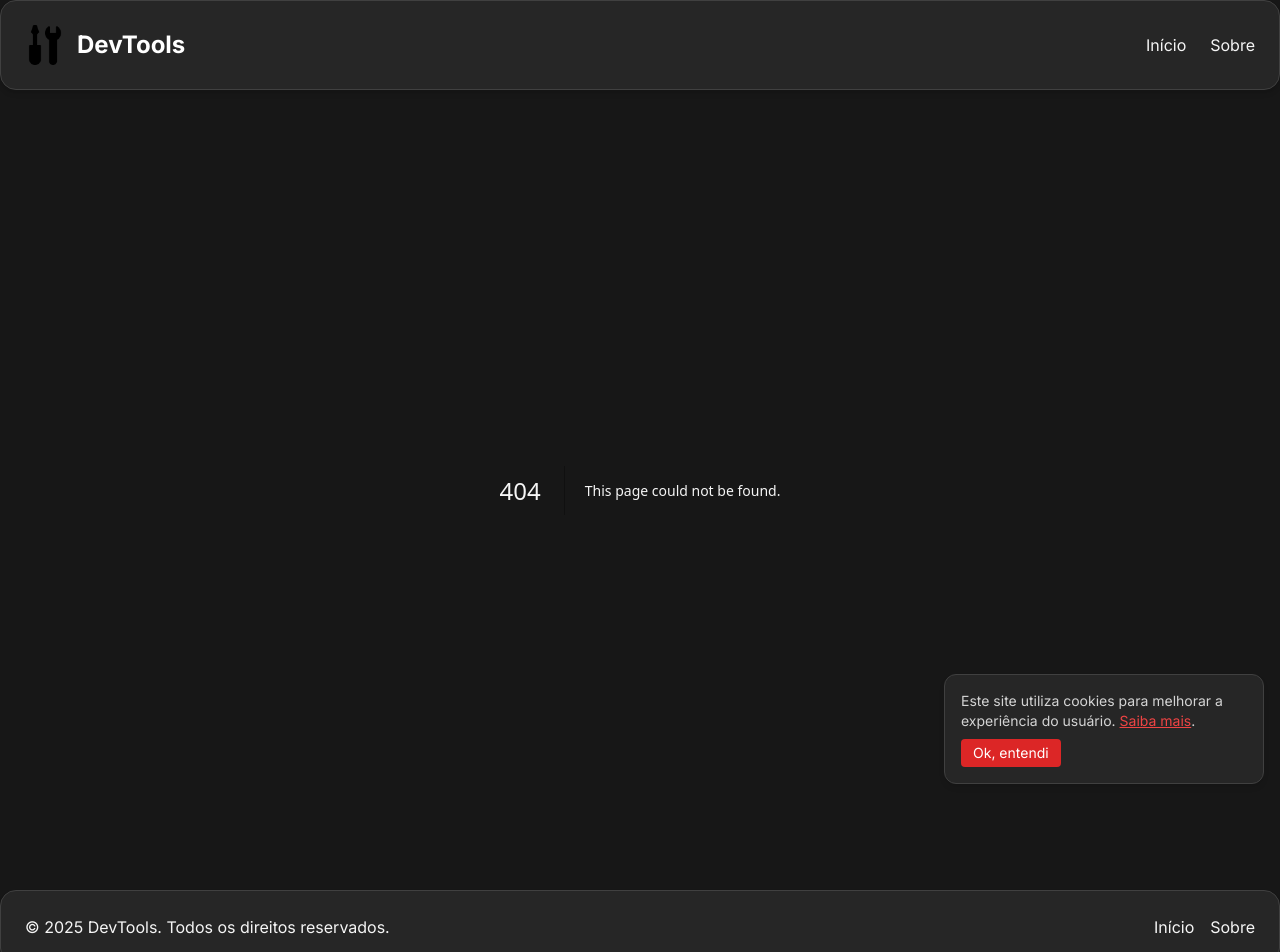
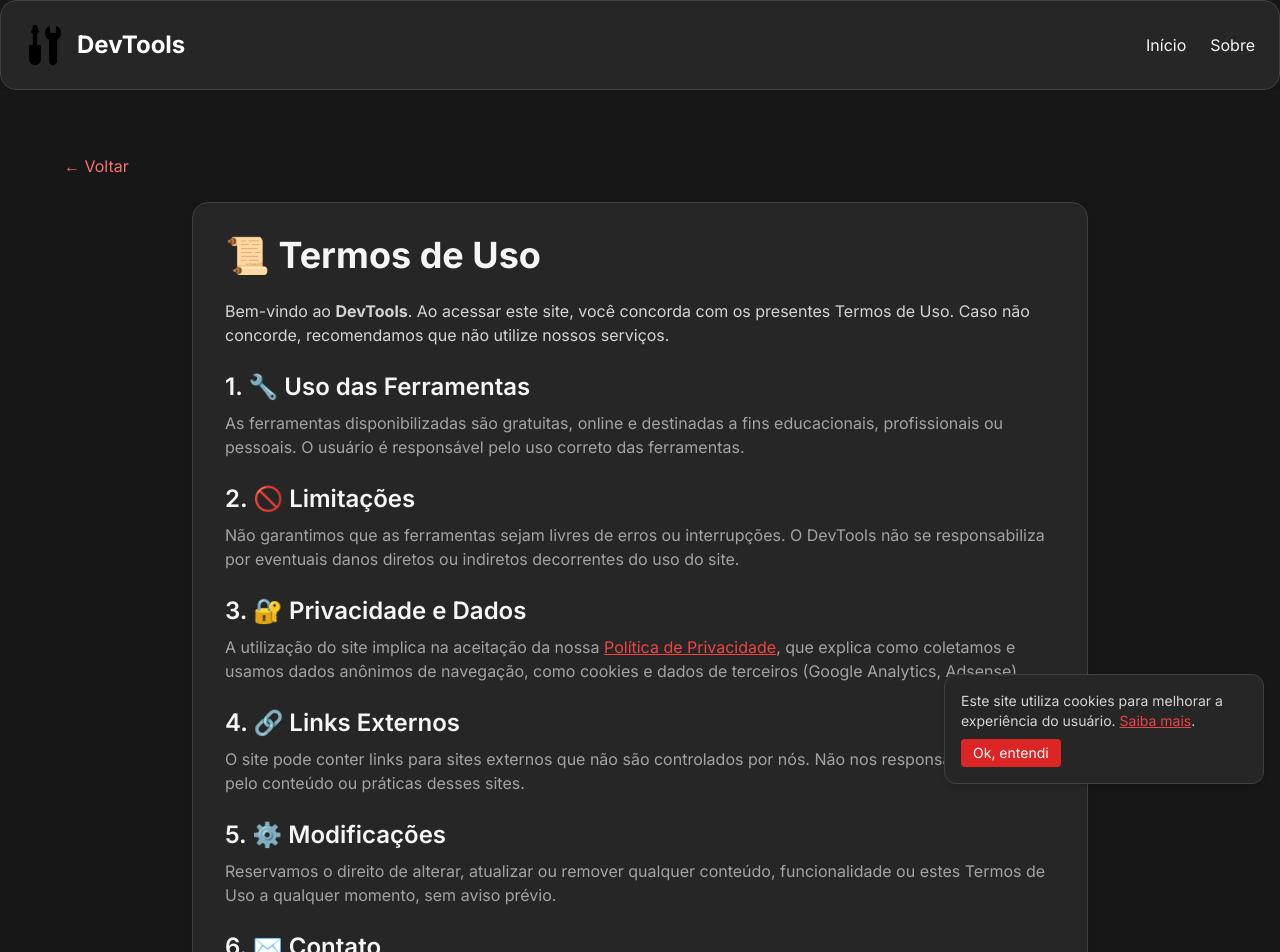
Before and after one commit to LHenrique-Marques/devtools-henrique, a Next.js app: page /termos in a window 1280 px wide. Before the commit this address had no page. Shown: the top 952 px of the page. Built offline with nearby package versions, Linux system fonts and the light colour scheme.

Commit message:
termos de uso

```diff
--- /dev/null
+++ b/app/privacidade/client.tsx
@@ -0,0 +1,43 @@
+'use client';
+
+export default function PrivacidadeContent() {
+  return (
+    <div className="bg-neutral-800 border border-neutral-700 rounded-2xl p-8 shadow-lg max-w-4xl w-full mx-auto">
+      <h1 className="text-4xl font-bold mb-6">🔐 Política de Privacidade</h1>
+
+      <p className="mb-4 text-neutral-300">
+        No <strong>DevTools</strong>, levamos sua privacidade a sério. Esta política explica como coletamos, usamos e protegemos suas informações.
+      </p>
+
+      <h2 className="text-2xl font-semibold mt-6 mb-2">📑 Coleta de Dados</h2>
+      <p className="mb-4 text-neutral-400">
+        Coletamos informações de navegação de forma anônima, incluindo cookies e dados de uso, para melhorar sua experiência no site e exibir anúncios relevantes.
+      </p>
+
+      <h2 className="text-2xl font-semibold mt-6 mb-2">🗂️ Dados Utilizados</h2>
+      <p className="mb-4 text-neutral-400">
+        Utilizamos ferramentas como Google Analytics e Google Adsense, que podem coletar cookies e dados anonimizados para análise e publicidade.
+      </p>
+
+      <h2 className="text-2xl font-semibold mt-6 mb-2">🔒 Segurança</h2>
+      <p className="mb-4 text-neutral-400">
+        Seus dados estão protegidos. Não coletamos dados sensíveis ou pessoais como nome, CPF, e-mail ou telefone.
+      </p>
+
+      <h2 className="text-2xl font-semibold mt-6 mb-2">📜 Consentimento</h2>
+      <p className="mb-4 text-neutral-400">
+        Ao utilizar este site, você concorda com o uso de cookies e com nossa política de privacidade.
+      </p>
+
+      <h2 className="text-2xl font-semibold mt-6 mb-2">🔗 Serviços de Terceiros</h2>
+      <p className="mb-4 text-neutral-400">
+        Podemos exibir anúncios do Google Adsense e utilizar Google Analytics. Confira mais informações nas <a href="https://policies.google.com/technologies/ads?hl=pt-BR" target="_blank" className="text-red-500 underline">Políticas do Google</a>.
+      </p>
+
+      <h2 className="text-2xl font-semibold mt-6 mb-2">✉️ Contato</h2>
+      <p className="text-neutral-400">
+        Para qualquer dúvida sobre nossa política, entre em contato pelo e-mail: <span className="text-red-500">contato@thedevtools.com.br</span>
+      </p>
+    </div>
+  );
+}
--- /dev/null
+++ b/app/privacidade/page.tsx
@@ -0,0 +1,18 @@
+import Link from 'next/link';
+import PrivacidadeContent from './client';
+
+export const metadata = {
+  title: 'Política de Privacidade | DevTools',
+  description: 'Saiba como coletamos, usamos e protegemos suas informações no DevTools.',
+};
+
+export default function PrivacidadePage() {
+  return (
+    <main className="flex items-center justify-center min-h-[calc(100vh-64px)] bg-neutral-900 text-neutral-100 px-4 pt-16">
+      <div className="max-w-6xl w-full">
+        <Link href="/" className="text-red-400 hover:underline mb-6 block">&larr; Voltar</Link>
+        <PrivacidadeContent />
+      </div>
+    </main>
+  );
+}
--- /dev/null
+++ b/app/termos/client.tsx
@@ -0,0 +1,43 @@
+'use client';
+
+export default function TermosContent() {
+  return (
+    <div className="bg-neutral-800 border border-neutral-700 rounded-2xl p-8 shadow-lg max-w-4xl w-full mx-auto">
+      <h1 className="text-4xl font-bold mb-6">📜 Termos de Uso</h1>
+
+      <p className="mb-4 text-neutral-300">
+        Bem-vindo ao <strong>DevTools</strong>. Ao acessar este site, você concorda com os presentes Termos de Uso. Caso não concorde, recomendamos que não utilize nossos serviços.
+      </p>
+
+      <h2 className="text-2xl font-semibold mt-6 mb-2">1. 🔧 Uso das Ferramentas</h2>
+      <p className="mb-4 text-neutral-400">
+        As ferramentas disponibilizadas são gratuitas, online e destinadas a fins educacionais, profissionais ou pessoais. O usuário é responsável pelo uso correto das ferramentas.
+      </p>
+
+      <h2 className="text-2xl font-semibold mt-6 mb-2">2. 🚫 Limitações</h2>
+      <p className="mb-4 text-neutral-400">
+        Não garantimos que as ferramentas sejam livres de erros ou interrupções. O DevTools não se responsabiliza por eventuais danos diretos ou indiretos decorrentes do uso do site.
+      </p>
+
+      <h2 className="text-2xl font-semibold mt-6 mb-2">3. 🔐 Privacidade e Dados</h2>
+      <p className="mb-4 text-neutral-400">
+        A utilização do site implica na aceitação da nossa <a href="/privacidade" className="text-red-500 underline">Política de Privacidade</a>, que explica como coletamos e usamos dados anônimos de navegação, como cookies e dados de terceiros (Google Analytics, Adsense).
+      </p>
+
+      <h2 className="text-2xl font-semibold mt-6 mb-2">4. 🔗 Links Externos</h2>
+      <p className="mb-4 text-neutral-400">
+        O site pode conter links para sites externos que não são controlados por nós. Não nos responsabilizamos pelo conteúdo ou práticas desses sites.
+      </p>
+
+      <h2 className="text-2xl font-semibold mt-6 mb-2">5. ⚙️ Modificações</h2>
+      <p className="mb-4 text-neutral-400">
+        Reservamos o direito de alterar, atualizar ou remover qualquer conteúdo, funcionalidade ou estes Termos de Uso a qualquer momento, sem aviso prévio.
+      </p>
+
+      <h2 className="text-2xl font-semibold mt-6 mb-2">6. ✉️ Contato</h2>
+      <p className="text-neutral-400">
+        Para dúvidas sobre estes termos, entre em contato pelo e-mail: <span className="text-red-500">contato@thedevtools.com.br</span>
+      </p>
+    </div>
+  );
+}
--- /dev/null
+++ b/app/termos/page.tsx
@@ -0,0 +1,18 @@
+import Link from 'next/link';
+import TermosContent from './client';
+
+export const metadata = {
+  title: 'Termos de Uso | DevTools',
+  description: 'Termos e condições de uso do site DevTools e suas ferramentas.',
+};
+
+export default function TermosPage() {
+  return (
+    <main className="flex items-center justify-center min-h-[calc(100vh-64px)] bg-neutral-900 text-neutral-100 px-4 pt-16">
+      <div className="max-w-6xl w-full">
+        <Link href="/" className="text-red-400 hover:underline mb-6 block">&larr; Voltar</Link>
+        <TermosContent />
+      </div>
+    </main>
+  );
+}
```
